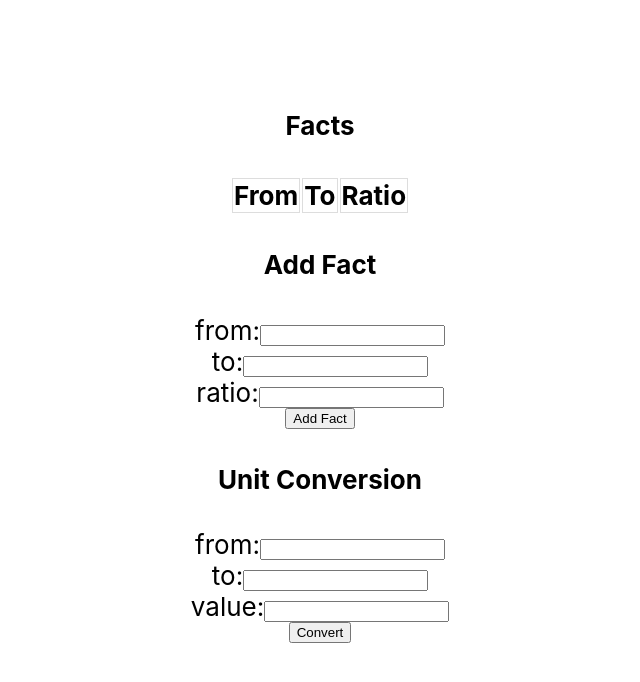
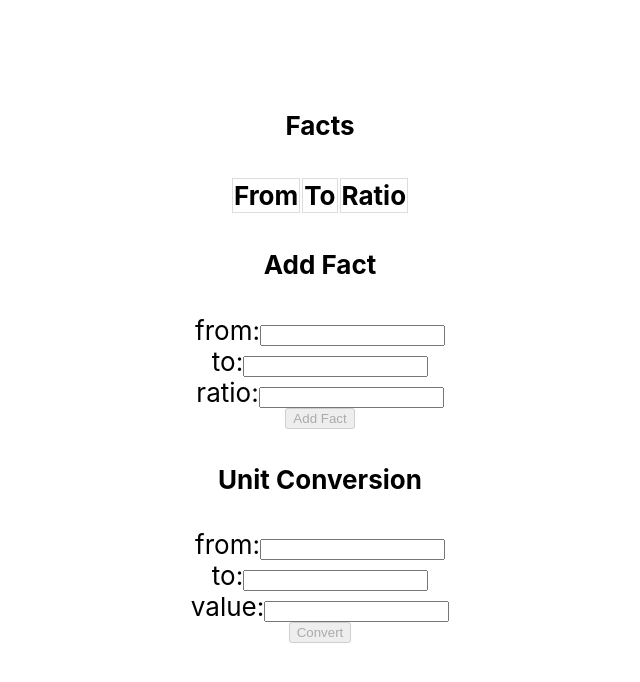
Before and after one commit to ArturLuisOliveira/unit-converter-exercise, a React (Create React App) app: page / in a window 1280 px wide. Shown: the top 682 px of the page, without its empty margins (320-960 px from the left). Built offline with nearby package versions, Linux system fonts and the light colour scheme.

Commit message:
add disabled option

```diff
--- a/src/features/unit-converter/components/AddFactInputs/AddFactInputs.tsx
+++ b/src/features/unit-converter/components/AddFactInputs/AddFactInputs.tsx
@@ -1,11 +1,7 @@
-import { useCallback, useEffect, useState } from "react";
-import { Fact, UnitConverterState, addFact } from "../../converterSlice";
-import { useDispatch, useSelector } from "react-redux";
+import { useCallback, useMemo, useState } from "react";
+import { addFact } from "../../converterSlice";
+import { useDispatch } from "react-redux";
 
-/**
- * @todo add input validation
- * @todo improve styling
- */
 export const AddFactsInputs = () => {
   const [from, setFrom] = useState("");
   const [to, setTo] = useState("");
@@ -13,14 +9,17 @@ export const AddFactsInputs = () => {
   const dispatch = useDispatch();
   const onClick = useCallback(() => {
     dispatch(addFact({ from, to, ratio: Number(ratio) }));
-  }, [addFact, from, to, ratio]);
+    setFrom("");
+    setTo("");
+    setRatio("");
+  }, [addFact, from, to, ratio, setFrom, setTo, setRatio]);
 
-  const facts = useSelector<{ converter: UnitConverterState }, Fact[]>(
-    (state) => state.converter.facts
-  );
-  useEffect(() => {
-    console.log({ facts });
-  }, [facts]);
+  const disabled = useMemo(() => {
+    if (!from || !to || !ratio) return true;
+    if (Number.isNaN(Number(ratio))) return true;
+    return false;
+  }, [from, to, ratio]);
+
   return (
     <>
       <h4>Add Fact</h4>
@@ -37,7 +36,9 @@ export const AddFactsInputs = () => {
         <input value={ratio} onChange={(e) => setRatio(e.target.value)} />
       </label>
 
-      <button onClick={onClick}>Add Fact</button>
+      <button onClick={onClick} disabled={disabled}>
+        Add Fact
+      </button>
     </>
   );
 };
--- a/src/features/unit-converter/components/UnitConversionInputs/UnitConversionInputs.tsx
+++ b/src/features/unit-converter/components/UnitConversionInputs/UnitConversionInputs.tsx
@@ -1,11 +1,7 @@
-import { useCallback, useState } from "react";
+import { useCallback, useMemo, useState } from "react";
 import { useDispatch, useSelector } from "react-redux";
 import { UnitConverterState, convertUnit } from "../../converterSlice";
 
-/**
- * @todo add input validation
- * @todo improve styling
- */
 export const UnitConversionInputs = () => {
   const queryAnswer = useSelector<
     { converter: UnitConverterState },
@@ -15,9 +11,19 @@ export const UnitConversionInputs = () => {
   const [to, setTo] = useState("");
   const [value, setValue] = useState("");
   const dispatch = useDispatch();
+
+  const disabled = useMemo(() => {
+    if (!from || !to || !value) return true;
+    if (Number.isNaN(Number(value))) return true;
+    return false;
+  }, [from, to, value]);
+
   const onClick = useCallback(() => {
     dispatch(convertUnit({ from, to, value: Number(value) }));
-  }, [from, to, value, convertUnit]);
+    setFrom("");
+    setTo("");
+    setValue("");
+  }, [from, to, value, convertUnit, setFrom, setTo, setValue]);
 
   return (
     <>
@@ -36,7 +42,9 @@ export const UnitConversionInputs = () => {
         <input value={value} onChange={(e) => setValue(e.target.value)} />
       </label>
 
-      <button onClick={onClick}>Convert</button>
+      <button disabled={disabled} onClick={onClick}>
+        Convert
+      </button>
       <h6>{queryAnswer}</h6>
     </>
   );
```
